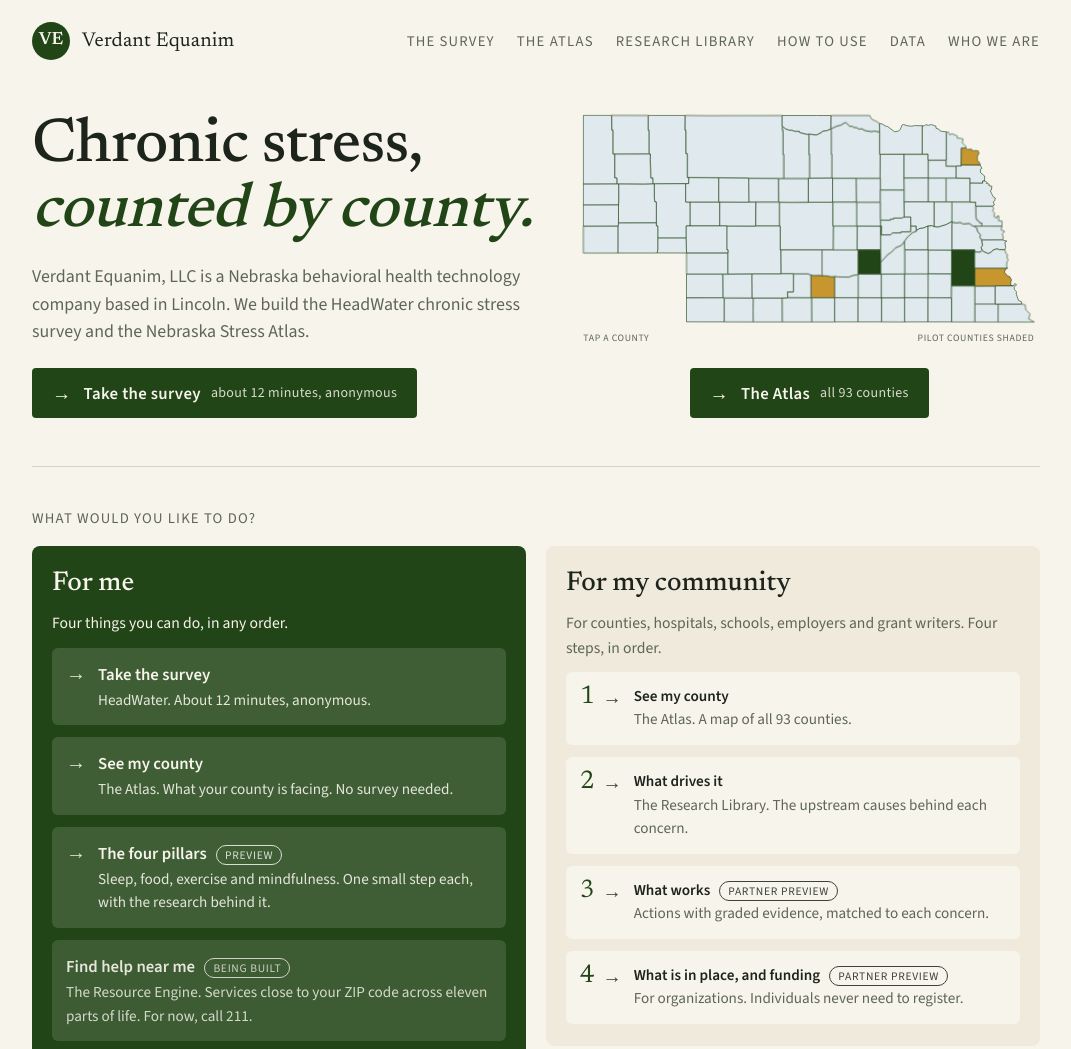
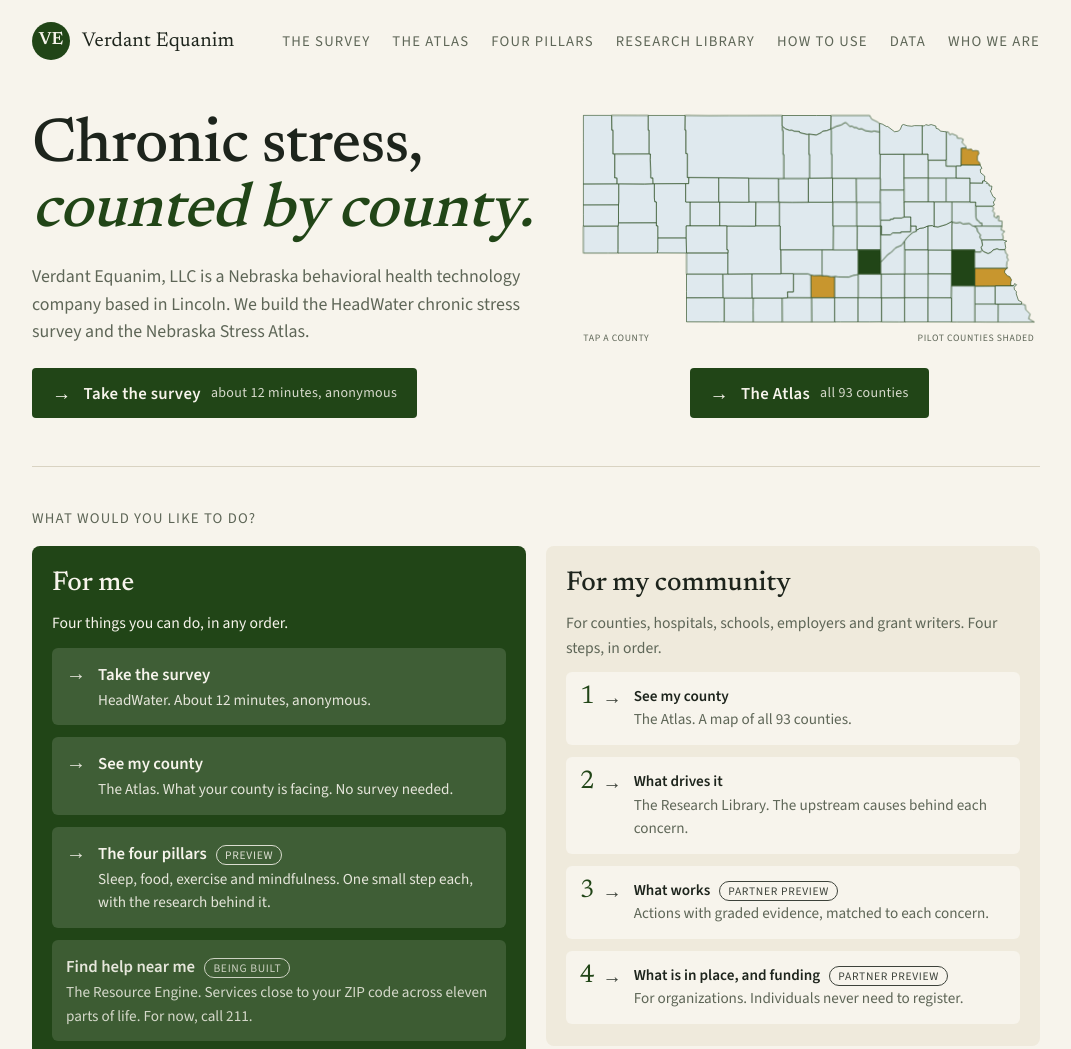
Before and after one commit to verdantequanim/company-page, a plain HTML site: page index.html in a window 1280 px wide. Shown: the top 1049 px of the page, without its empty margins (104-1175 px from the left). Drawn offline with nearby package versions, Linux system fonts and the light colour scheme.

Commit message:
Home page: add Four pillars to the top menu

```diff
--- a/index.html
+++ b/index.html
@@ -134,6 +134,7 @@ footer a{color:var(--muted)}
   <nav>
     <a href="#survey">The survey</a>
     <a href="atlas/">The Atlas</a>
+    <a href="pillars/">Four pillars</a>
     <a href="research/">Research Library</a>
     <a href="howto/">How to use</a>
     <a href="#data">Data</a>
```
